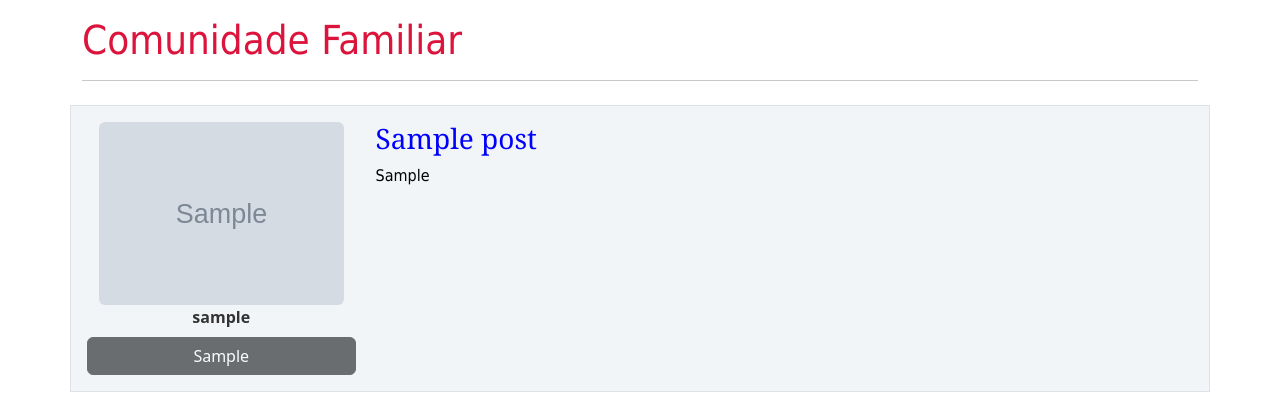
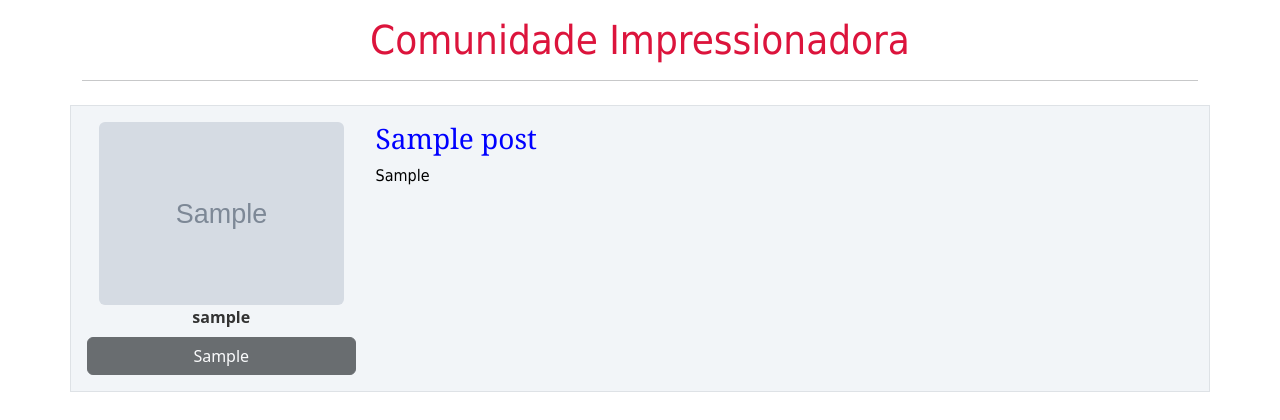
Before and after one commit to thiarly/projeto-comunidade-flask, a Flask app: page / in a window 1280 px wide. Shown: the part 56-476 px from the top of the page. Run offline with Flask 3, Linux system fonts and the light colour scheme; tables that the repository leaves empty hold one stand-in row (values such as "Sample post"); grey boxes marked "Sample" are stand-in pictures.

Commit message:
Update home.html

```diff
--- a/comunidadeintergard/templates/home.html
+++ b/comunidadeintergard/templates/home.html
@@ -3,7 +3,7 @@
 {% block body %}
 
 <div class="container mt-3">
-      <h1 style="color:crimson">Comunidade Familiar</h1>
+      <h1 style="color:crimson" class="text-center text-georgia">Comunidade Impressionadora</h1>
       <hr>
       {% for post in posts%}
       <div class="row border mt-4 p-3 meupost">
```
